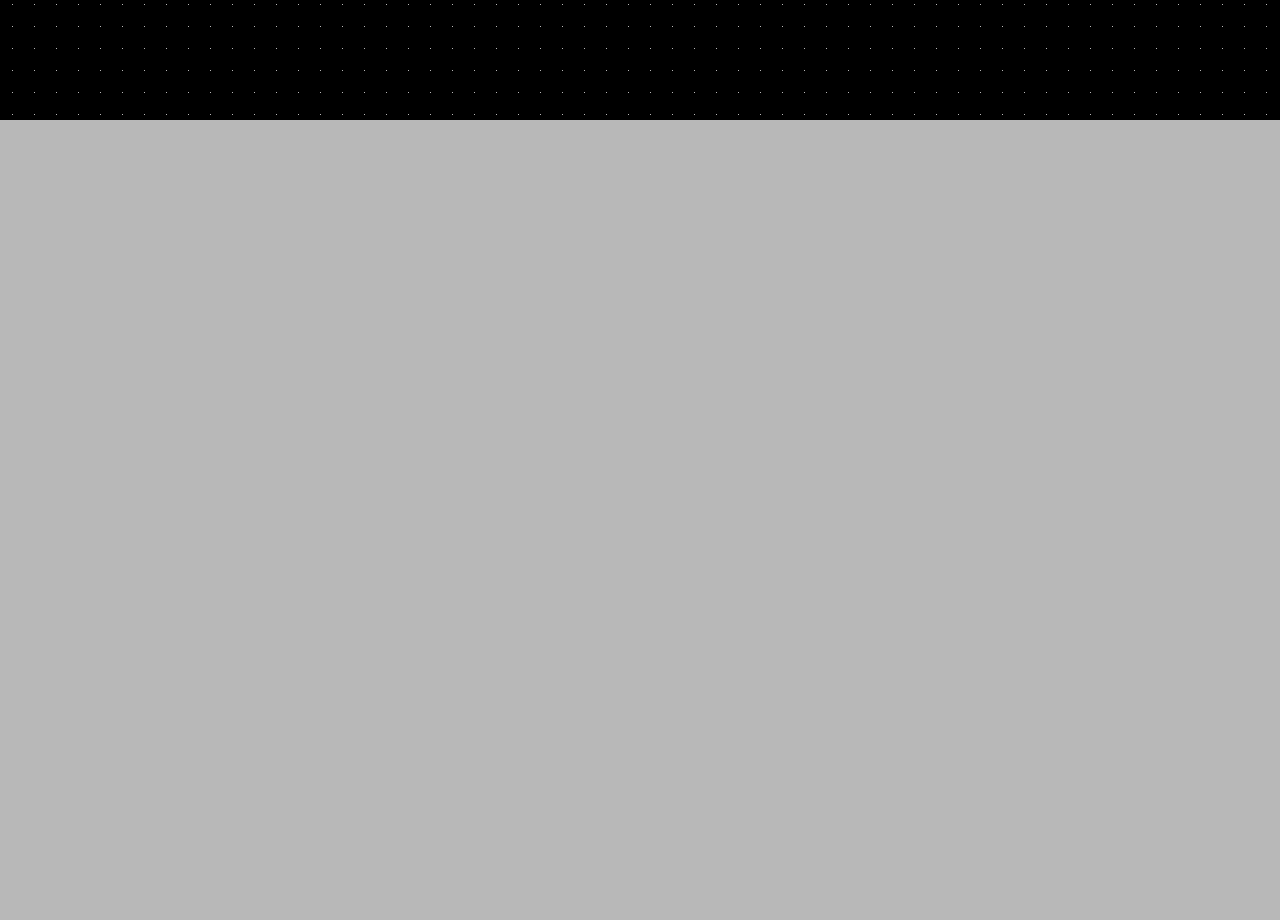
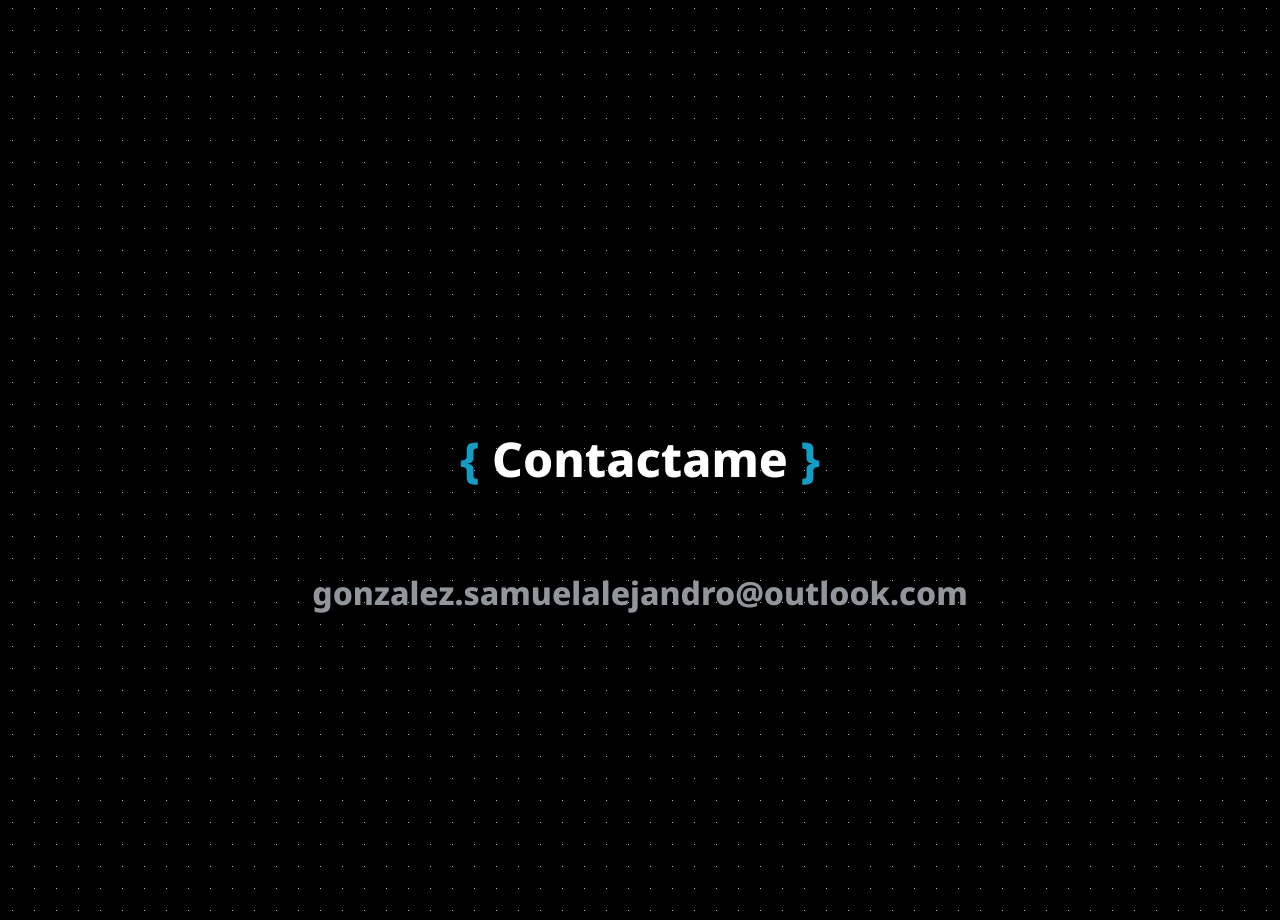
Before and after one commit to SamuelGonzalezOfficial/Portfolio, a React (Vite) app: page / in a window 1280 px wide. Shown: the part 3080-4000 px from the top of the page. Before the commit the page ends 3200 px from the top, so only its background shows below. Built offline with nearby package versions, Linux system fonts and the light colour scheme.

Commit message:
We finish the Contact component.

```diff
--- a/src/features/Contact/Contact.css
+++ b/src/features/Contact/Contact.css
@@ -0,0 +1,5 @@
+.email {
+    color: #92969a;
+    font-size: 2rem;
+    font-weight: 800;
+}
--- a/src/features/Contact/Contact.jsx
+++ b/src/features/Contact/Contact.jsx
@@ -0,0 +1,20 @@
+import React from 'react'
+import './Contact.css'
+
+function Contact(){
+    return (
+        <section className="contact-container">
+            <h2 className="title">
+                <span className="key">{"{"} </span>Contactame<span className="key"> {"}"}</span>
+            </h2>
+
+            <div className="contact-content">
+                <p className="email">
+                    gonzalez.samuelalejandro@outlook.com
+                </p>
+            </div>
+        </section>
+    )
+}
+
+export { Contact }
--- a/src/pages/Home.jsx
+++ b/src/pages/Home.jsx
@@ -5,6 +5,7 @@ import { Hero } from '../features/Hero/Hero'
 import { About } from '../features/About/About'
 import { Skills } from '../features/Skills/Skills'
 import { Projects } from '../features/Projects/Projects'
+import { Contact } from '../features/Contact/Contact'
 
 function Home() {
     return (
@@ -13,6 +14,7 @@ function Home() {
             <About />
             <Skills />
             <Projects />
+            <Contact />
         </>
     )
 }
```
